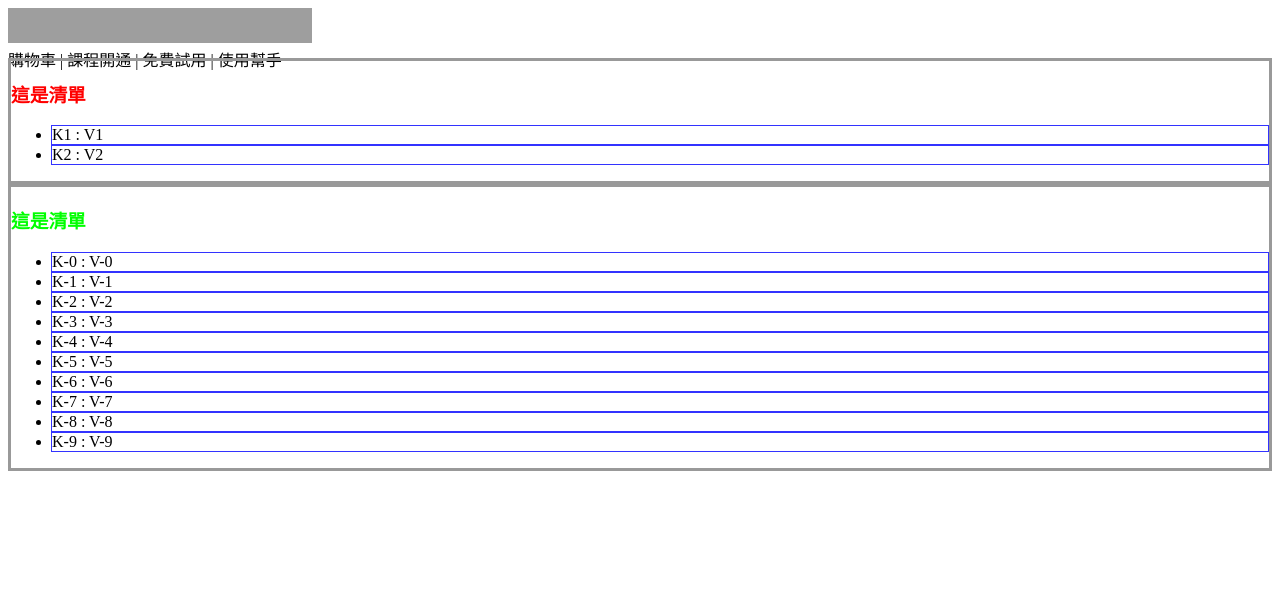
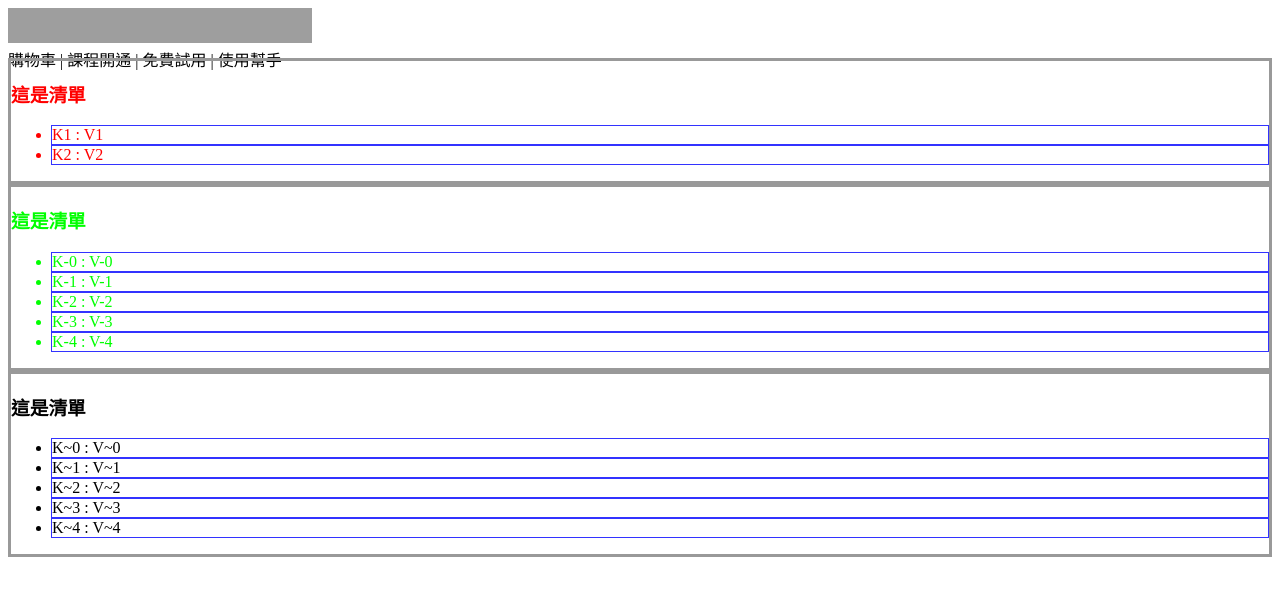
Before and after one commit to hanlin-edu-tech/test-eh-web-component, a plain HTML site: page index.html in a window 1280 px wide. Drawn offline with Linux system fonts and the light colour scheme.

Commit message:
測試二種不同的動態產生元件法

```diff
--- a/index.html
+++ b/index.html
@@ -44,6 +44,7 @@
         <template id="eh-index-list-item">
             <style>
                 :host {
+                    //擋掉所有外部的CSS
                     all: initial;
                     border: 1px #33F solid;
                     display: flex;
@@ -99,13 +100,25 @@
             </eh-index-list-item>
         </eh-index-list>
         <eh-index-list id="listB" class="list B"></eh-index-list>
+        <eh-index-list id="listC" class="list C"></eh-index-list>
+
 
         <script>
+            //動態產生組合物件的二種方法
+            //使用 class 組物件的方法
             let listB = document.querySelector('#listB');
             let listItem = customElements.get('eh-index-list-item');
-            for (let i = 0; i < 10; i++) {
+            for (let i = 0; i < 5; i++) {
                 listB.appendChild(new listItem(`K-${i}`, `V-${i}`));
             }
+
+            //使用組 string 的方法
+            let listC = document.querySelector('#listC');
+            let listCItemsStr = "";
+            for (let i = 0; i < 5; i++) {
+                listCItemsStr += `<eh-index-list-item><span slot="item-key">K~${i}</span><span slot="item-value">V~${i}</span></eh-index-list-item>`;
+            }
+            listC.innerHTML = listCItemsStr;
         </script>
 
 
```
